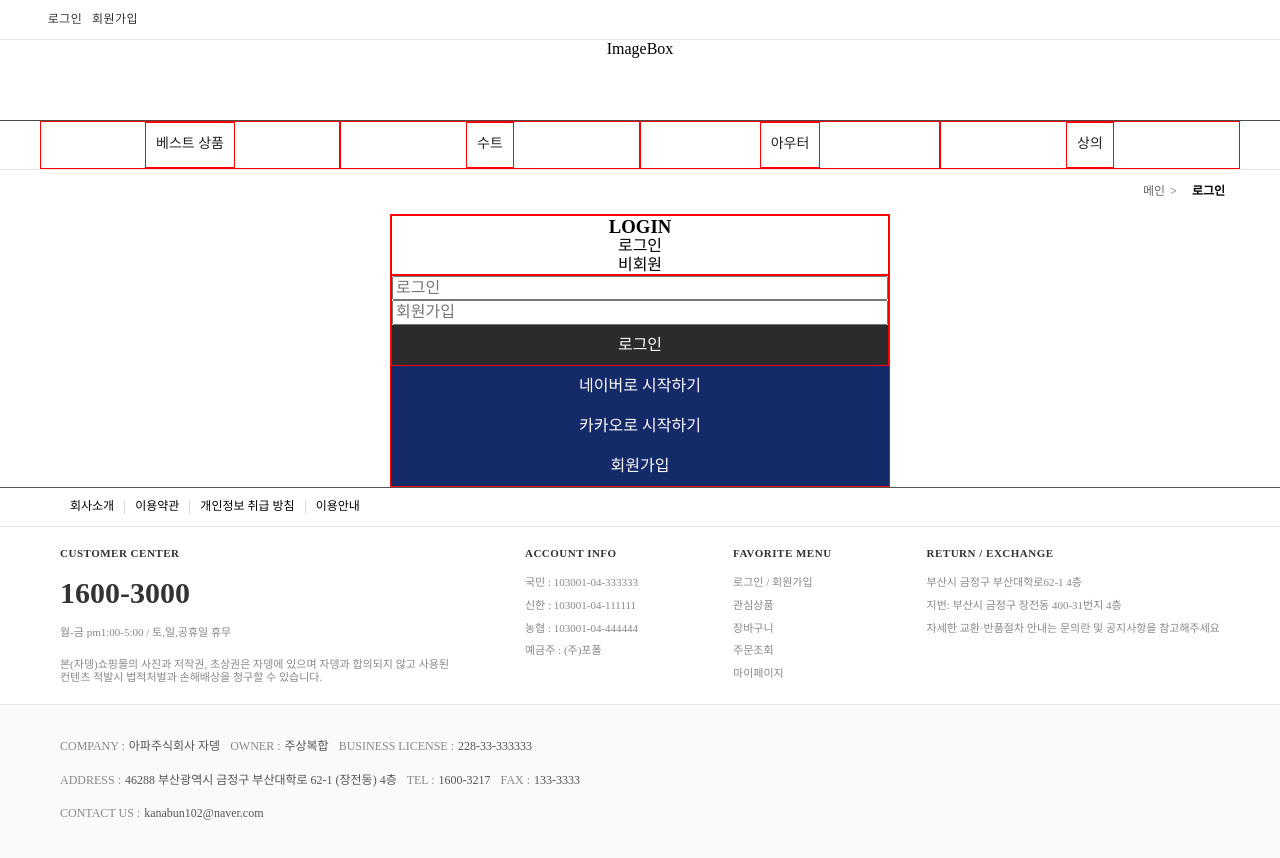
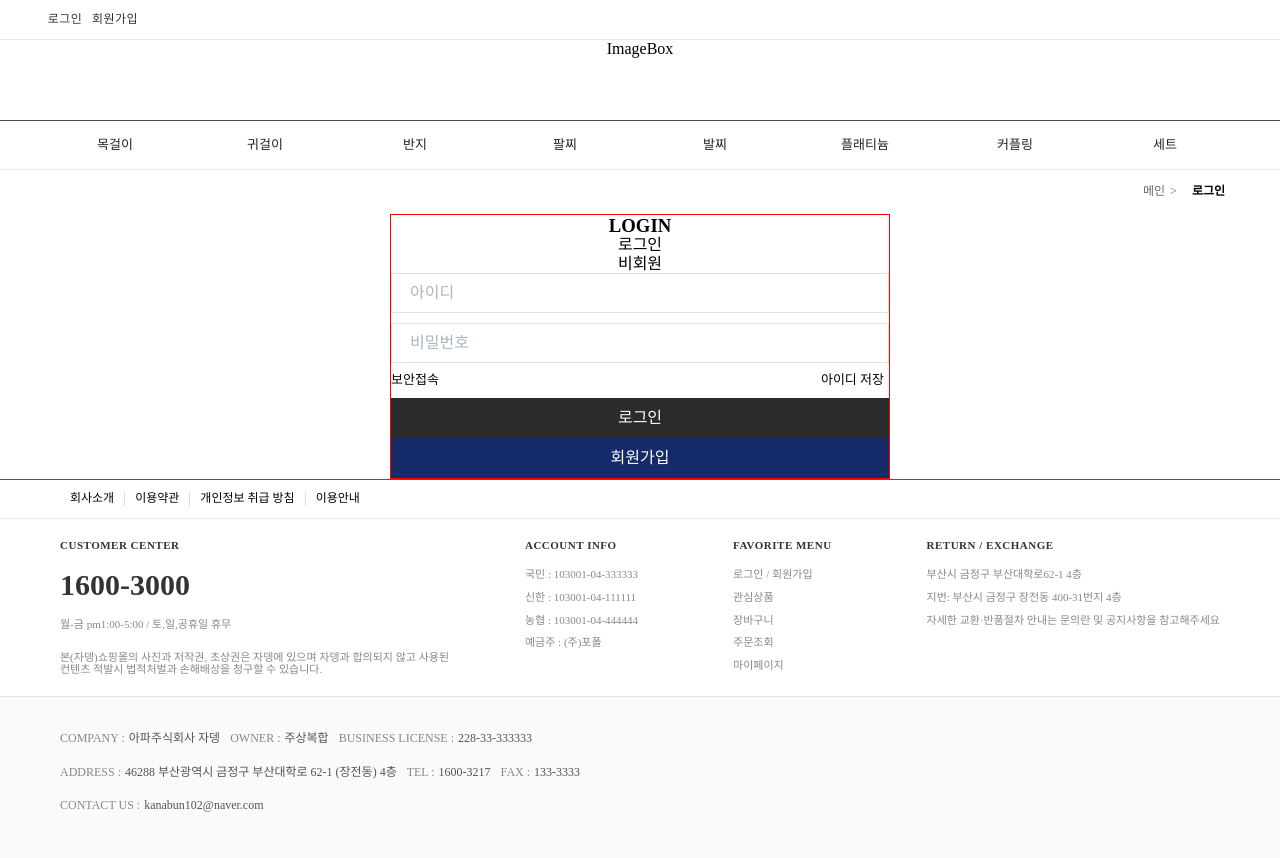
Before and after one commit to K-Soo/Shop_project, a Next.js app in the folder client/: page /auth/login in a window 1280 px wide. Shown: the top 858 px of the page. Built offline with nearby package versions, Linux system fonts and the light colour scheme.

Commit message:
feat : 이용약관,개인정보취급방침 퍼블리싱

```diff
--- a/client/src/components/Auth/Login/index.tsx
+++ b/client/src/components/Auth/Login/index.tsx
@@ -1,10 +1,11 @@
 import React from "react";
 import styled from "styled-components";
+import Link from "next/link";
 import Button from "components/style/Button";
 import { useRouter } from "next/router";
 import PAGE from "../../../../utils/path";
 import Breadcrumb from "components/Common/Breadcrumb";
-import Link from "next/link";
+import Input from "components/style/Input";
 
 interface ILogin {
   className?: string;
@@ -22,7 +23,7 @@ const Login: React.FC<ILogin> = ({ className }) => {
         ))}
       </Breadcrumb>
       <div className='container'>
-        <div className='container__title-box'>
+        <div className='title-box'>
           <h3>LOGIN</h3>
           <ul>
             <li>로그인</li>
@@ -31,13 +32,23 @@ const Login: React.FC<ILogin> = ({ className }) => {
         </div>
 
         <form action='submit' className='form-box'>
-          <input type='text' placeholder='로그인' />
-          <input type='text' placeholder='회원가입' />
-          <Button login>로그인</Button>
+          <fieldset className='form-box__login-info'>
+            <Input placeholder='아이디' margin='0 0 10px 0' height='40' />
+            <Input placeholder='비밀번호' height='40' />
+          </fieldset>
+
+          <fieldset className='form-box__security'>
+            <span className='form-box__security--connection'>보안접속</span>
+            <span className='form-box__security--save-id'>아이디 저장</span>
+          </fieldset>
+
+          <fieldset className='form-box__login'>
+            <Button login>로그인</Button>
+          </fieldset>
         </form>
 
-        <Button>네이버로 시작하기</Button>
-        <Button>카카오로 시작하기</Button>
+        {/* <Button>네이버로 시작하기</Button>
+        <Button>카카오로 시작하기</Button> */}
         <Button
           onClick={() => {
             router.push(PAGE.REGISTER.path);
@@ -56,14 +67,24 @@ export default styled(Login)`
     max-width: 500px;
     margin: 0 auto;
     border: 1px solid red;
-    &__title-box {
-      border: 1px solid red;
+    .title-box {
+      /* border: 1px solid red; */
       text-align: center;
     }
     .form-box {
       display: flex;
       flex-direction: column;
-      border: 1px solid red;
+      &__login-info {
+      }
+      &__security {
+        margin: 10px 0;
+        font-size: 13px;
+        display: flex;
+        justify-content: space-between;
+        &--save-id {
+          margin-right: 5px;
+        }
+      }
     }
   }
 `;
--- a/client/src/components/Layout/Header/Nav.tsx
+++ b/client/src/components/Layout/Header/Nav.tsx
@@ -24,23 +24,20 @@ const StyledNav = styled.nav<{ ScrollActive: boolean }>`
       flex-wrap: nowrap;
       justify-content: space-around;
       height: 100%;
+      align-items: center;
       &--item {
         display: inline-block;
-        height: 100%;
         text-align: center;
-        border: 1px solid red;
+        font-size: 13px;
         flex: 1;
         a {
           display: inline-block;
-          height: 100%;
           padding: 0 10px;
-          line-height: 3;
-          border: 1px solid red;
+          width: 100%;
           vertical-align: bottom;
-          font-size: 14px;
-          ${({ theme }) => theme.mobile`
-            padding: 0;
-          `}
+          &:hover {
+            color: red;
+          }
         }
       }
     }
--- a/client/src/components/style/Input.tsx
+++ b/client/src/components/style/Input.tsx
@@ -22,6 +22,7 @@ interface IInput {
   title?: string;
   disabled?: boolean;
   height?: string;
+  margin?: string;
 }
 
 let Input: React.FC<IInput> = ({
@@ -42,6 +43,7 @@ let Input: React.FC<IInput> = ({
   title,
   disabled,
   height,
+  margin,
 }) => {
   return (
     <input
@@ -68,8 +70,7 @@ let Input: React.FC<IInput> = ({
 Input = styled(Input)`
   height: ${({ height }) => `${height}px` ?? "30px"};
   max-width: ${({ width }) => `${width}px` ?? "100%"};
-  margin-right: ${({ marginright }) => `${marginright}px` ?? "0"};
-  margin-left: ${({ marginleft }) => `${marginleft}px` ?? "0"};
+  margin: ${({ margin }) => `${margin}` ?? "0px"};
   box-sizing: border-box;
   width: 100%;
   line-height: 1.19;
--- a/client/utils/constants/nav.ts
+++ b/client/utils/constants/nav.ts
@@ -1,6 +1,10 @@
 export const NAV_MENU: { label: string; value: string; url: string }[] = [
-  { label: "베스트 상품", value: "login", url: "/shop-info/company" },
-  { label: "수트", value: "register", url: "/shop-info/agreement" },
-  { label: "아우터", value: "개인정보", url: "/shop-info/privacy" },
-  { label: "상의", value: "이용안내", url: "/shop-info/guide" },
+  { label: "목걸이", value: "login", url: "/shop-info/company" },
+  { label: "귀걸이", value: "register", url: "/shop-info/agreement" },
+  { label: "반지", value: "개인정보", url: "/shop-info/privacy" },
+  { label: "팔찌", value: "이용안내", url: "/shop-info/guide" },
+  { label: "발찌", value: "이용안내", url: "/shop-info/guide" },
+  { label: "플래티늄", value: "이용안내", url: "/shop-info/guide" },
+  { label: "커플링", value: "이용안내", url: "/shop-info/guide" },
+  { label: "세트", value: "이용안내", url: "/shop-info/guide" },
 ];
```
Also changed, not shown: client/src/components/HamburgerMenu/index.tsx (+12 -0 lines), client/src/components/ShopInfo/Agreement.tsx (+55 -3 lines), client/src/components/ShopInfo/Privacy.tsx (+54 -1 lines), client/src/components/ShopInfo/style/index.ts (added, +11 -0 lines), client/pages/shop-info/agreement.tsx (renamed from client/pages/shopinfo/agreement.tsx), client/pages/shop-info/company.tsx (renamed from client/pages/shopinfo/company.tsx), client/pages/shop-info/guide.tsx (renamed from client/pages/shopinfo/guide.tsx), client/pages/shop-info/privacy.tsx (renamed from client/pages/shopinfo/privacy.tsx).
